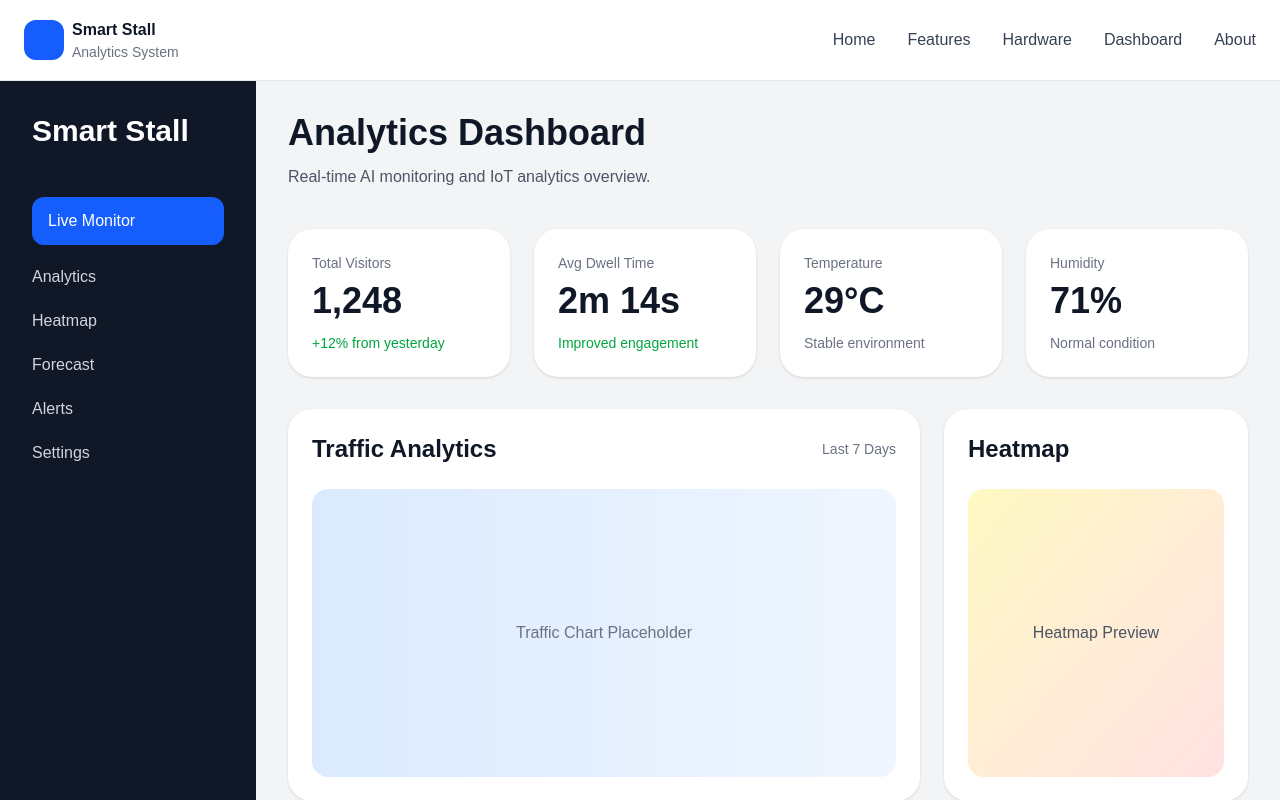
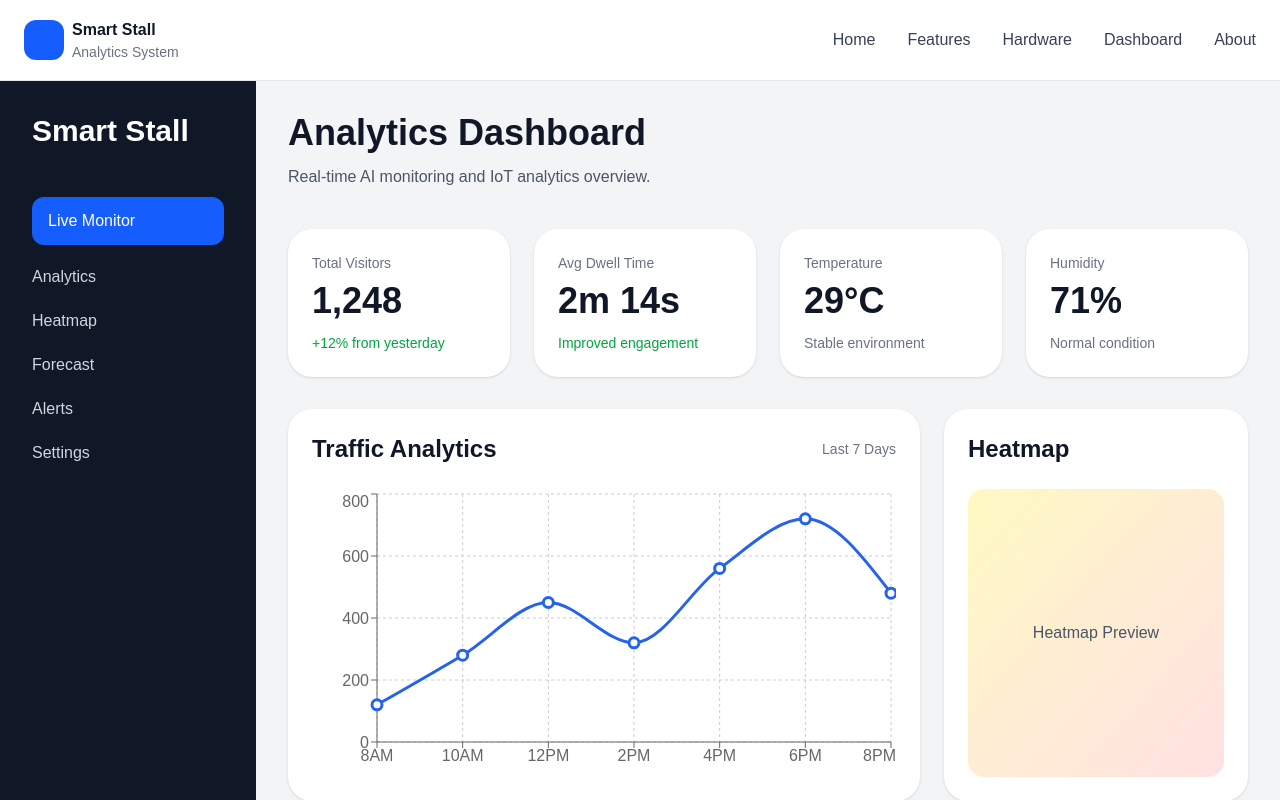
Before and after one commit to maple099/smart-stall-analytics, a Next.js app: page /dashboard in a window 1280 px wide. Shown: the top 800 px of the page. Built offline with nearby package versions, Linux system fonts and the light colour scheme.

Commit message:
Add Lucide icons and real dashboard chart

```diff
--- a/app/dashboard/page.tsx
+++ b/app/dashboard/page.tsx
@@ -1,4 +1,25 @@
+"use client";
+
 import Navbar from "@/components/Navbar";
+import {
+  LineChart,
+  Line,
+  XAxis,
+  YAxis,
+  CartesianGrid,
+  Tooltip,
+  ResponsiveContainer,
+} from "recharts";
+
+const trafficData = [
+  { time: "8AM", visitors: 120 },
+  { time: "10AM", visitors: 280 },
+  { time: "12PM", visitors: 450 },
+  { time: "2PM", visitors: 320 },
+  { time: "4PM", visitors: 560 },
+  { time: "6PM", visitors: 720 },
+  { time: "8PM", visitors: 480 },
+];
 
 export default function DashboardPage() {
   return (
@@ -134,8 +155,22 @@ export default function DashboardPage() {
                   </div>
                 </div>
 
-                <div className="h-72 rounded-2xl bg-gradient-to-r from-blue-100 to-blue-50 flex items-center justify-center text-gray-500 font-medium">
-                  Traffic Chart Placeholder
+                <div className="h-72">
+                <ResponsiveContainer width="100%" height="100%">
+                    <LineChart data={trafficData}>
+                    <CartesianGrid strokeDasharray="3 3" />
+                    <XAxis dataKey="time" />
+                    <YAxis />
+                    <Tooltip />
+                    <Line
+                        type="monotone"
+                        dataKey="visitors"
+                        stroke="#2563EB"
+                        strokeWidth={3}
+                        dot={{ r: 5 }}
+                    />
+                    </LineChart>
+                </ResponsiveContainer>
                 </div>
 
               </div>
--- a/app/features/page.tsx
+++ b/app/features/page.tsx
@@ -1,38 +1,46 @@
 import Navbar from "@/components/Navbar";
+import {
+  Brain,
+  Clock,
+  Flame,
+  Thermometer,
+  BellRing,
+  TrendingUp,
+} from "lucide-react";
 
 const features = [
   {
-    icon: "🧠",
+    icon: Brain,
     title: "Visitor Detection",
     description:
       "Track customer movement and visitor traffic using real-time AI detection.",
   },
   {
-    icon: "⏱️",
+    icon: Clock,
     title: "Dwell Time Analytics",
     description:
       "Measure how long customers stay and engage within product zones.",
   },
   {
-    icon: "🔥",
+    icon: Flame,
     title: "Heatmap Monitoring",
     description:
       "Visualize high-traffic and low-traffic areas inside the stall.",
   },
   {
-    icon: "🌡️",
+    icon: Thermometer,
     title: "Environmental Monitoring",
     description:
       "Monitor temperature and humidity using IoT sensor integration.",
   },
   {
-    icon: "🚨",
+    icon: BellRing,
     title: "Smart Alerts",
     description:
       "Receive anomaly alerts and unusual traffic notifications instantly.",
   },
   {
-    icon: "📈",
+    icon: TrendingUp,
     title: "Forecast Analytics",
     description:
       "Predict customer traffic trends using AI-powered analytics.",
@@ -62,12 +70,17 @@ export default function FeaturesPage() {
           </div>
 
           <div className="grid grid-cols-1 md:grid-cols-2 lg:grid-cols-3 gap-8">
-            {features.map((feature) => (
+            {features.map((feature) => {
+              const Icon = feature.icon;
+
+              return (
                 <div
                   key={feature.title}
                   className="p-8 rounded-3xl bg-white border border-gray-200 shadow-sm hover:shadow-lg transition"
                 >
-                <div className="text-4xl mb-6">{feature.icon}</div>
+                  <div className="w-14 h-14 rounded-2xl bg-blue-100 text-blue-600 flex items-center justify-center mb-6">
+                    <Icon size={28} strokeWidth={2.2} />
+                  </div>
 
                   <h3 className="text-2xl font-semibold text-gray-900 mb-4">
                     {feature.title}
@@ -77,7 +90,8 @@ export default function FeaturesPage() {
                     {feature.description}
                   </p>
                 </div>
-            ))}
+              );
+            })}
           </div>
         </section>
       </main>
--- a/package.json
+++ b/package.json
@@ -9,9 +9,12 @@
     "lint": "eslint"
   },
   "dependencies": {
+    "framer-motion": "^12.40.0",
+    "lucide-react": "^1.16.0",
     "next": "16.2.6",
     "react": "19.2.4",
-    "react-dom": "19.2.4"
+    "react-dom": "19.2.4",
+    "recharts": "^3.8.1"
   },
   "devDependencies": {
     "@tailwindcss/postcss": "^4",
```
Also changed, not shown: 1 other file (tests, documents, lock files or other folders). Lines whose indentation alone changed are shown as unchanged.
